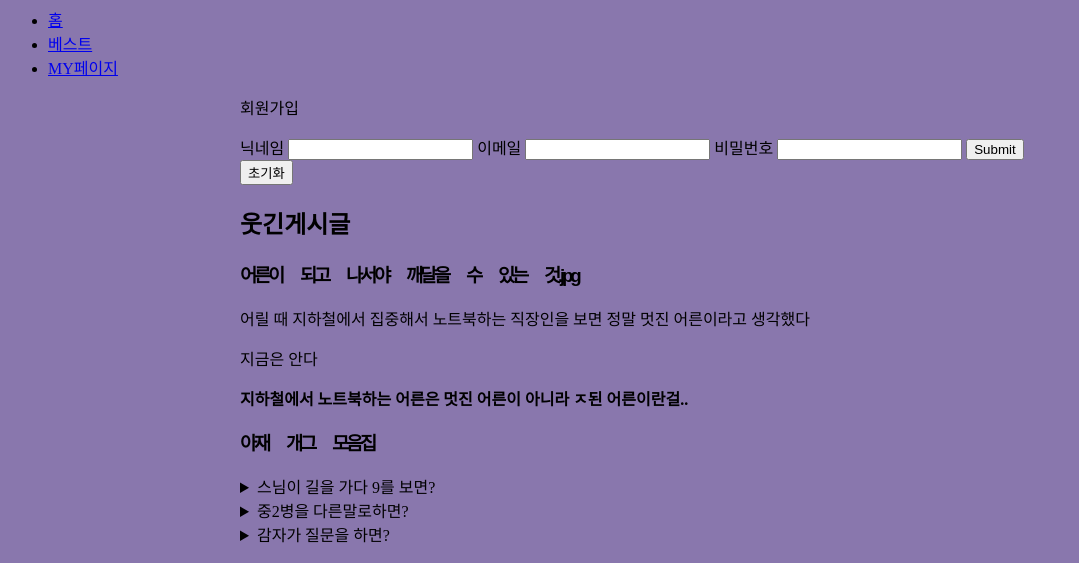
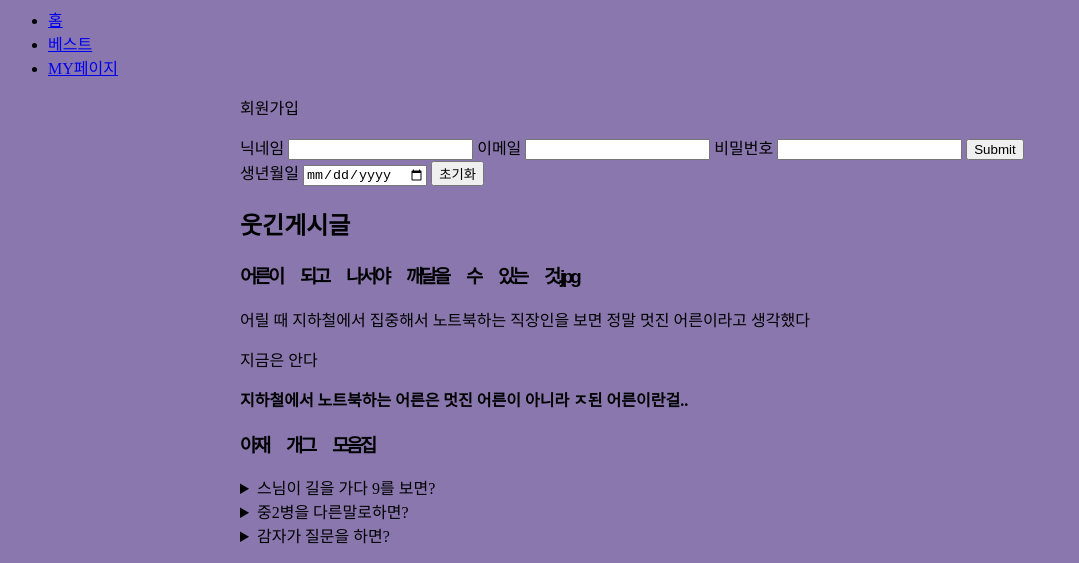
Before and after one commit to jeasue/-, a plain HTML site: page index.html in a window 1280 px wide. Shown: the part 186-749 px from the top of the page, without its empty margins (0-1079 px from the left). Drawn offline with Linux system fonts and the light colour scheme; a web font is replaced by a local one.

Commit message:
과제수정

```diff
--- a/index.html
+++ b/index.html
@@ -42,6 +42,8 @@
        <label for="u-pw">비밀번호</label>
        <input id="u-pw" name="password" type="password" maxlength="20"">
        <input type="submit">
+       <label for="u-birth">생년월일</label>
+       <input id="u-birth" name="birtday" type="date">
        <button type="reset">초기화</button>
      </form>
     </section>
```
